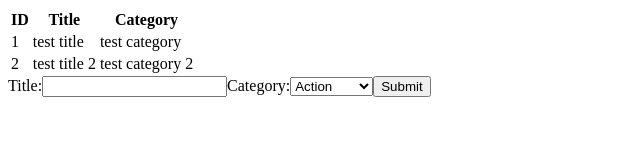
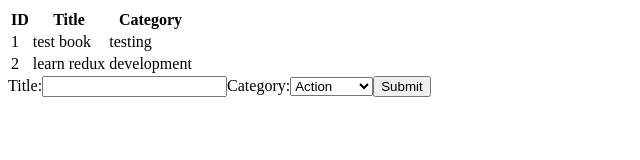
Before and after one commit to evaveskova/redux-bookstore, a React (Create React App) app: page / in a window 1280 px wide. Shown: the top 160 px of the page, without its empty margins (0-640 px from the left). Built offline with nearby package versions, Linux system fonts and the light colour scheme.

Commit message:
added handleChange for BooksForm.js

```diff
--- a/src/actions/index.js
+++ b/src/actions/index.js
@@ -1,16 +1,9 @@
-const bookReducers = () => {
-  const createBook = book => ({
+export const createBook = book => ({
 	  type: 'CREATE_BOOK',
 	  book,
 });
 
-  const removeBook = book => ({
+export const removeBook = book => ({
   type: 'REMOVE_BOOK',
   book,
 });
-
-  createBook();
-  removeBook();
-};
-
-export default bookReducers;
--- a/src/containers/BooksForm.js
+++ b/src/containers/BooksForm.js
@@ -1,25 +1,66 @@
 import React from 'react';
+import { connect } from 'react-redux';
+import { createBook } from '../actions'
 
-const BooksForm = () => {
+class BooksForm extends React.Component {
+	constructor(props) {
+		super(props);
+		this.state = {
+			title: '',
+			category: ''
+		};
+		this.handleChange = this.handleChange.bind(this);
+		this.handleSubmit = this.handleSubmit.bind(this);
+	}
+
+	handleChange(event) {
+		if (event.target.id === "title") {
+			this.setState({
+				title: event.target.value
+			})
+		} else if (event.target.id === "category"){
+			this.setState({
+				category: event.target.value
+			})
+		}
+	}
+
+	handleSubmit(event) {
+		event.preventDefault();
+		// The component should implement handleSubmit which will save the new book
+		// in the Redux store and resets the component’s state.
+		createBook(this.state);
+		this.setState({
+			book: '',
+			category: ''
+		})
+	}
+
+	render() {
 		const categories = ['Action', 'Biography', 'History', 'Horror', 'Kids', 'Learning', 'Sci-Fi'];
-
-  /* eslint-disable jsx-a11y/label-has-associated-control */
+		console.log("title = ", this.state.title)
+		console.log("category = ", this.state.category)
 	  return (
-    <form action="">
+	    <form onSubmit={this.handleSubmit}>
 	      <label htmlFor="title" id="title-form-label">
 	        Title:
-        <input type="text" id="title" />
+	        <input type="text" id="title" onChange={this.handleChange} value={this.state.title} />
 	      </label>
 
 	      <label htmlFor="category" id="category-form-label">
 	        Category:
-        <select id="category">
+	        <select id="category" onChange={this.handleChange}>
 	          { categories.map(category => <option value={category} key={`${category}_option`}>{category}</option>)}
 	        </select>
 	      </label>
 	      <button type="submit">Submit</button>
 	    </form>
 	  );
+	}
 };
 
-export default BooksForm;
+const mapDispatchToProps = dispatch => ({
+	createBook: book => dispatch(createBook(book))
+})
+
+export default connect(mapDispatchToProps)(BooksForm);
--- a/src/containers/BooksList.js
+++ b/src/containers/BooksList.js
@@ -25,7 +25,7 @@ BooksList.propTypes = {
 
 function mapStateToProps(state) {
   return {
-    books: state.books,
+    books: state.booksList,
   };
 }
 
--- a/src/index.js
+++ b/src/index.js
@@ -2,24 +2,10 @@ import React from 'react';
 import ReactDOM from 'react-dom';
 import { Provider } from 'react-redux';
 import { createStore } from 'redux';
-// import combineReducers from './reducers/index';
+import combineReducers from './reducers';
 import App from './components/App';
 
-const initialState = () => ({
-  books: [{
-    id: 1,
-    title: 'test title',
-    category: 'test category',
-  },
-  {
-    id: 2,
-    title: 'test title 2',
-    category: 'test category 2',
-  },
-  ],
-});
-
-const store = createStore(initialState);
+const store = createStore(combineReducers);
 ReactDOM.render(
   <Provider store={store}>
     <App />
--- a/src/reducers/books.js
+++ b/src/reducers/books.js
@@ -1,16 +1,20 @@
-const books = (state = null, action) => {
+const booksReducer = (state = null, action) => {
   const CREATE_BOOK = 'CREATE_BOOK';
   const REMOVE_BOOK = 'REMOVE_BOOK';
 
   switch (action.type) {
     case CREATE_BOOK:
+			return action.book
       break;
     case REMOVE_BOOK:
+			console.log("x")
       break;
     default:
+			console.log("y")
       break;
   }
+	console.log("z")
   return state;
 };
 
-export default books;
+export default booksReducer;
--- /dev/null
+++ b/src/reducers/booksList.js
@@ -0,0 +1,14 @@
+const booksList = () => {
+	return [{
+		id: 1,
+		title: "test book",
+		category: "testing"
+	},{
+		id: 2,
+		title: "learn redux",
+		category: "development"
+	}
+	]
+};
+
+export default booksList;
--- a/src/reducers/index.js
+++ b/src/reducers/index.js
@@ -1,6 +1,8 @@
 import { combineReducers } from 'redux';
-import books from './books';
+import booksReducer from './books';
+import booksList from './booksList';
 
 export default combineReducers({
-  books,
+  books: booksReducer,
+	booksList: booksList
 });
```
Lines whose indentation alone changed are shown as unchanged.
